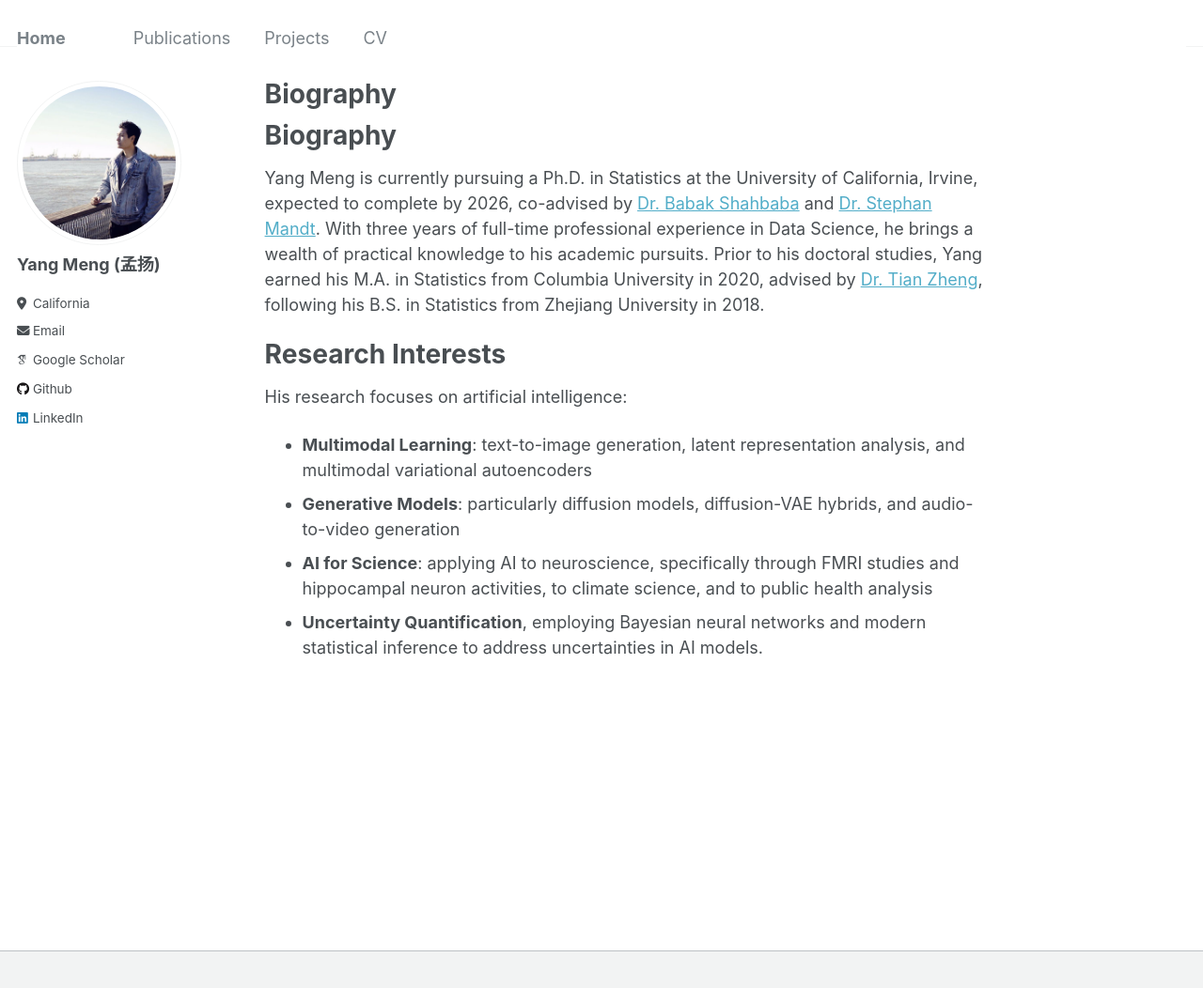
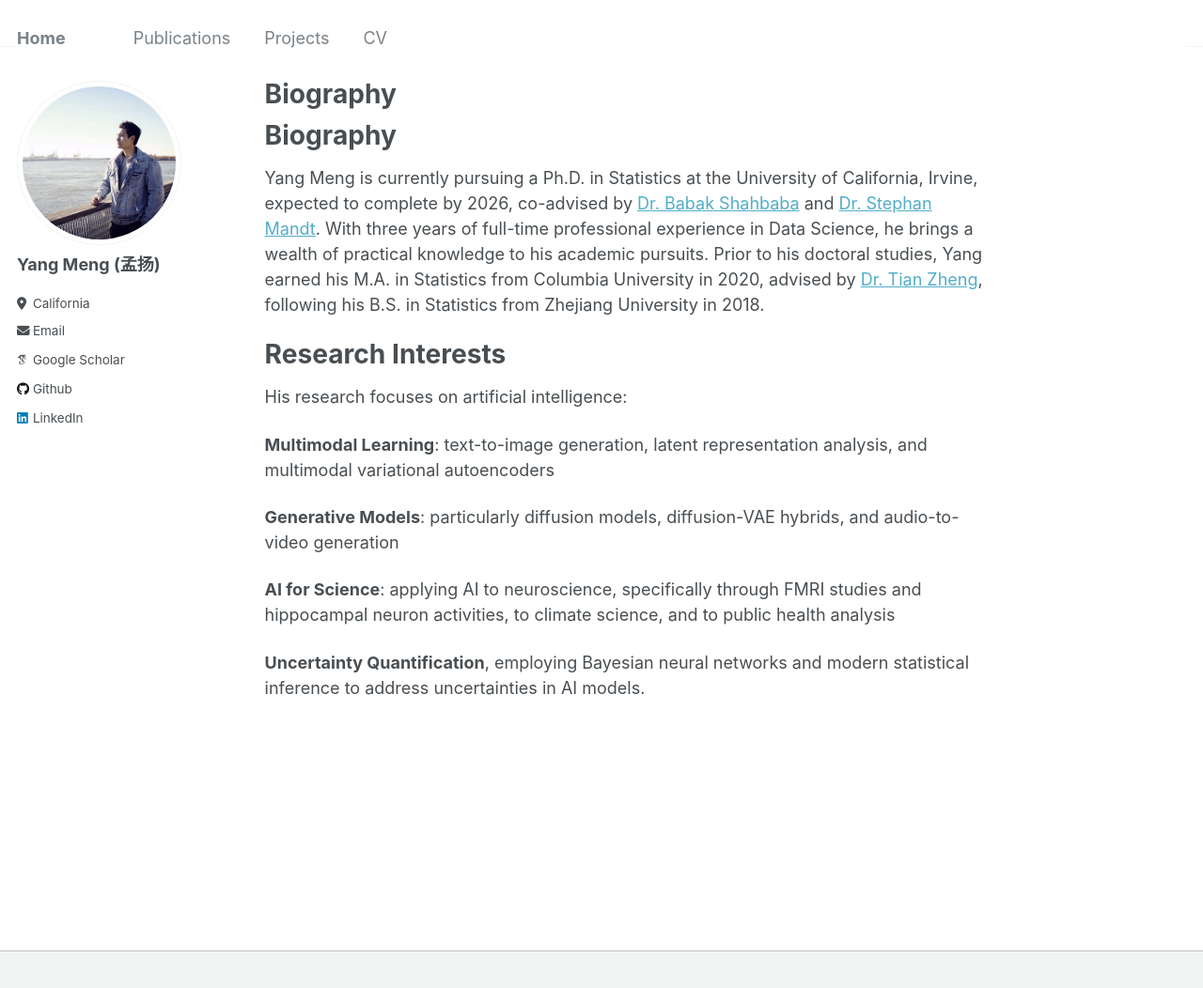
Before and after one commit to yangmeng96/yangmeng96.github.io, a Jekyll site: the page built from _pages/about.md, in a window 1280 px wide and 1085 px high. Shown: the top 1052 px of the window at 94% size. Built offline with Jekyll 4.4.1, drawn with Linux system fonts in a browser that asks for light colours; some web fonts are replaced.

```diff
--- a/_pages/about.md
+++ b/_pages/about.md
@@ -15,7 +15,10 @@ Research Interests
 ======
 His research focuses on artificial intelligence:
 
-* **Multimodal Learning**: text-to-image generation, latent representation analysis, and multimodal variational autoencoders
-* **Generative Models**: particularly diffusion models, diffusion-VAE hybrids, and audio-to-video generation
-* **AI for Science**: applying AI to neuroscience, specifically through FMRI studies and hippocampal neuron activities, to climate science, and to public health analysis
-* **Uncertainty Quantification**, employing Bayesian neural networks and modern statistical inference to address uncertainties in AI models.
+**Multimodal Learning**: text-to-image generation, latent representation analysis, and multimodal variational autoencoders
+
+**Generative Models**: particularly diffusion models, diffusion-VAE hybrids, and audio-to-video generation
+
+**AI for Science**: applying AI to neuroscience, specifically through FMRI studies and hippocampal neuron activities, to climate science, and to public health analysis
+
+**Uncertainty Quantification**, employing Bayesian neural networks and modern statistical inference to address uncertainties in AI models.
```
